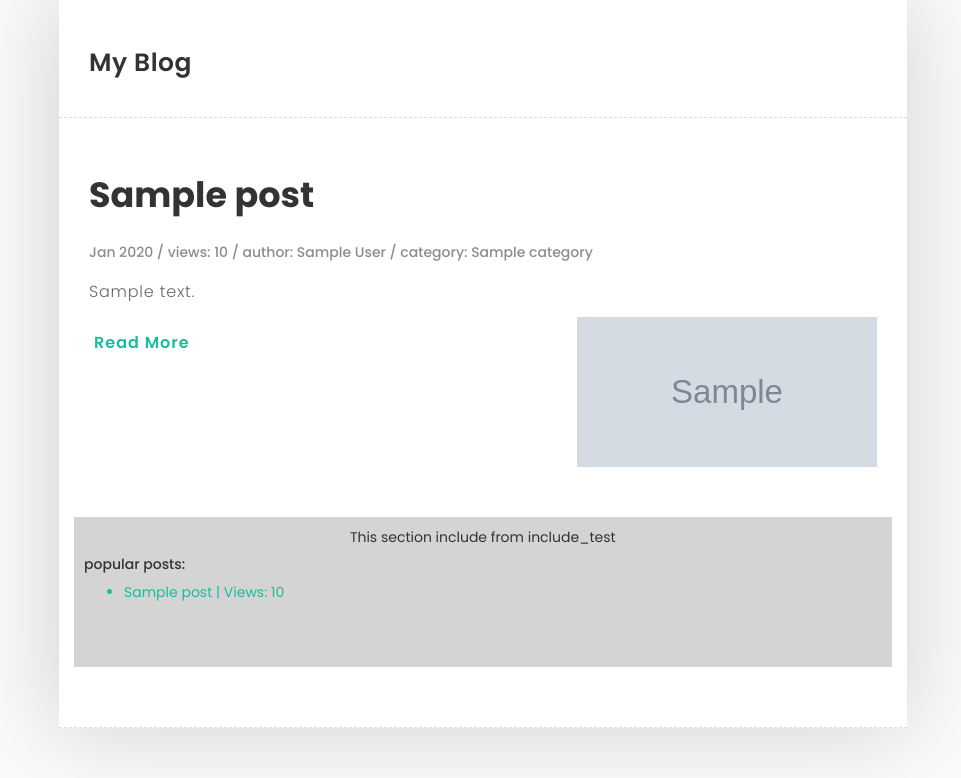
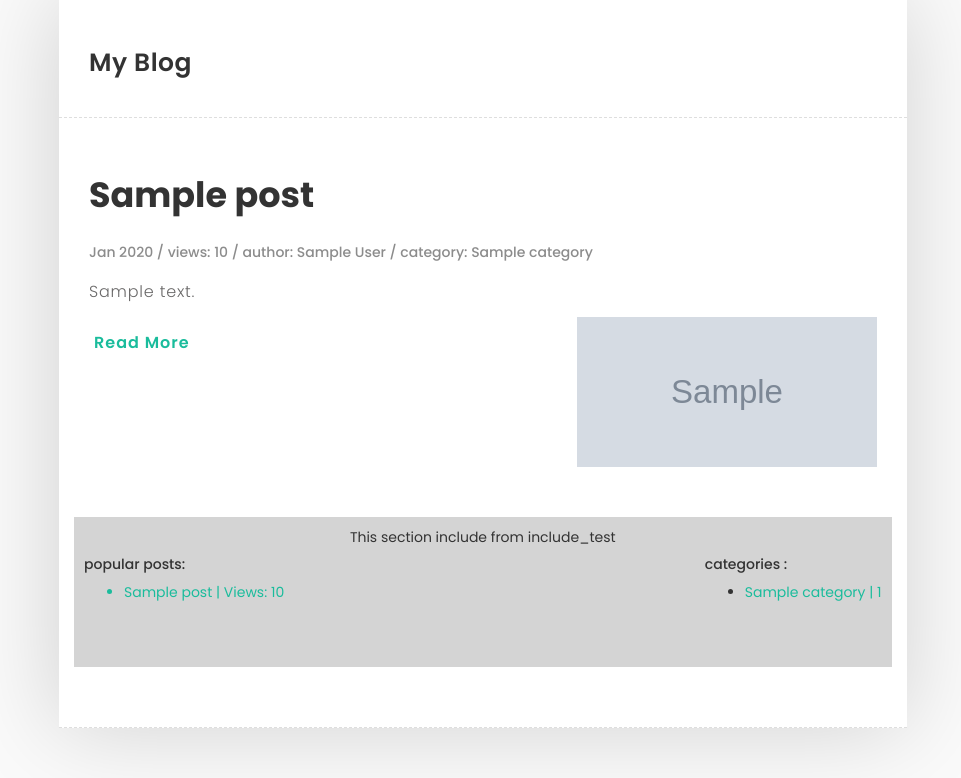
Before and after one commit to SaeedSaedi/Django_API, a Django app: page / in a window 1280 px wide. Shown: the part 51-829 px from the top of the page, without its empty margins (11-972 px from the left). Run offline with Django 5.2, Linux system fonts and the light colour scheme; tables that the repository leaves empty hold one stand-in row (values such as "Sample post"); grey boxes marked "Sample" are stand-in pictures; some libraries are stand-ins or nearby versions.

Commit message:
add inclusion tag for geting category and it post count

```diff
--- a/blog/templatetags/blog_tags.py
+++ b/blog/templatetags/blog_tags.py
@@ -1,5 +1,6 @@
+from unicodedata import category
 from django import template
-from blog.models import Post
+from blog.models import Category, Post
 register = template.Library()
 
 @register.simple_tag(name="totalposts")
@@ -21,3 +22,13 @@ def snippet(v, n):
 def popularposts(n=3):
     posts = Post.objects.filter(status=1).order_by('-counted_views')[0:n]
     return {'posts':posts}
+
+@register.inclusion_tag('blog/post-category.html')
+def post_category():
+    posts = Post.objects.filter(status=1)
+    categories = Category.objects.all()
+    response = {}
+    for name in categories:
+        response[name]= posts.filter(category=name).count()
+
+    return {'category': response}
--- a/statics/css/style.css
+++ b/statics/css/style.css
@@ -1753,3 +1753,9 @@ blockquote {
     margin: 0 auto;
     width:fit-content;
 }
+.include div.right{
+    float: right;
+}
+.include div.left{
+    float: left;
+}
--- a/templates/blog/inc.html
+++ b/templates/blog/inc.html
@@ -1,5 +1,11 @@
 {% load blog_tags %}
 <div class="include"><p>This section include from include_test {{post.created_at }}</p>
-<h5>popular posts:</h5>
-{% popularposts 2 %}
+<div class="left">
+    <h5>popular posts:</h5>
+    {% popularposts 2 %}
 </div>
+<div class="right">
+    <h5>categories :</h5>
+    {% post_category %}
+</div>
+</div>
--- /dev/null
+++ b/templates/blog/post-category.html
@@ -0,0 +1,7 @@
+<ul>
+{% for name,count in category.items %}
+    <li>
+        <a href="#">{{name}} | {{count}}</a>
+    </li>
+{% endfor %}
+</ul>
```
